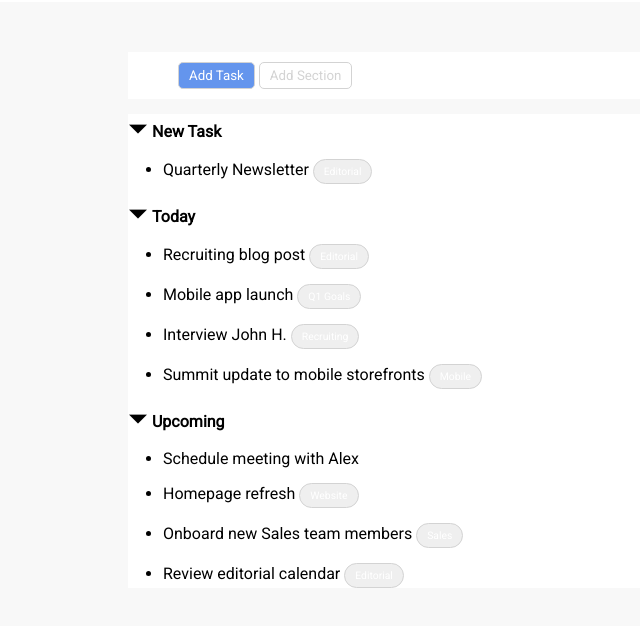
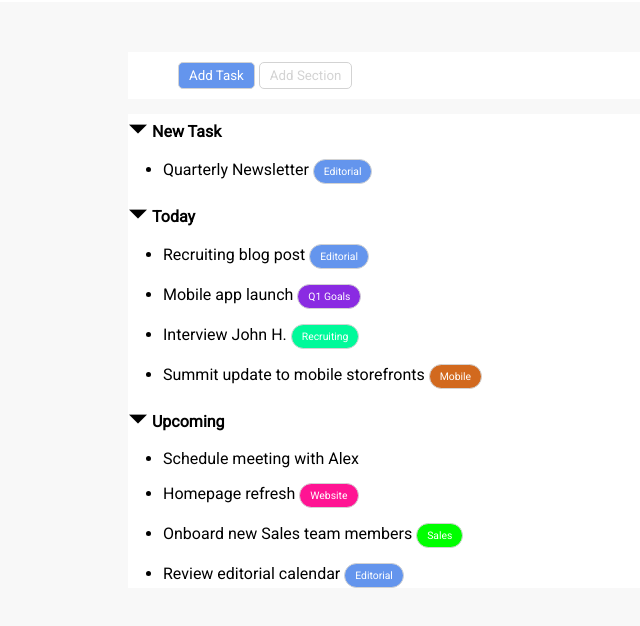
Before and after one commit to ClaudioLeone/html-css-toboolist, a plain HTML site: page index.html in a window 1280 px wide. Shown: the part 70-696 px from the top of the page, without its empty margins (0-640 px from the left). Drawn offline with Linux system fonts and the light colour scheme.

Commit message:
Colorized side notification buttons

```diff
--- a/CSS/style.css
+++ b/CSS/style.css
@@ -3,7 +3,6 @@
     padding: 0;
     box-sizing: border-box;
     font-family: 'Roboto', sans-serif;
-    /* background-color: rgb(248, 248, 248); */
 }
 
 body{
@@ -83,3 +82,27 @@ li{
 .central-section-color{
     background-color: white;
 }
+
+.editorial-color{
+    background-color: cornflowerblue;
+}
+
+.goals-color{
+    background-color: blueviolet;
+}
+
+.recruiting-color{
+    background-color :mediumspringgreen
+}
+
+.mobile-color{
+    background-color: chocolate;
+}
+
+.website-color{
+    background-color: deeppink;
+}
+
+.sales-color{
+    background-color: lime ;
+}
--- a/index.html
+++ b/index.html
@@ -33,17 +33,17 @@
                     <section class="central-section-color">
                         <ul>
                             <li class="list-titles"><span id="triang-entity">&#9207;</span> <strong> New Task</strong></li>
-                            <li class="bullets-position">Quarterly Newsletter <button class="msg-category">Editorial</button></li>
+                            <li class="bullets-position">Quarterly Newsletter <button class="msg-category editorial-color">Editorial</button></li>
                         </ul>
                     </section>
 
                     <section>
                         <ul>
                             <li class="list-titles"><span id="triang-entity">&#9207;</span> <strong> Today</strong></li>
-                            <li class="bullets-position">Recruiting blog post <button class="msg-category">Editorial</button></li>
-                            <li class="bullets-position">Mobile app launch <button class="msg-category">Q1 Goals</button></li>
-                            <li class="bullets-position">Interview John H. <button class="msg-category">Recruiting</button></li>
-                            <li class="bullets-position">Summit update to mobile storefronts <button class="msg-category">Mobile</button></li>
+                            <li class="bullets-position">Recruiting blog post <button class="msg-category editorial-color">Editorial</button></li>
+                            <li class="bullets-position">Mobile app launch <button class="msg-category goals-color">Q1 Goals</button></li>
+                            <li class="bullets-position">Interview John H. <button class="msg-category recruiting-color">Recruiting</button></li>
+                            <li class="bullets-position">Summit update to mobile storefronts <button class="msg-category mobile-color">Mobile</button></li>
                         </ul>
                     </section>
 
@@ -51,9 +51,9 @@
                         <ul>
                             <li class="list-titles"><span id="triang-entity">&#9207;</span> <strong> Upcoming</strong></li>
                             <li class="bullets-position">Schedule meeting with Alex</li>
-                            <li class="bullets-position">Homepage refresh <button class="msg-category">Website</button></li>
-                            <li class="bullets-position">Onboard new Sales team members <button class="msg-category">Sales</button></li>
-                            <li class="bullets-position">Review editorial calendar <button class="msg-category">Editorial</button></li>
+                            <li class="bullets-position">Homepage refresh <button class="msg-category website-color">Website</button></li>
+                            <li class="bullets-position">Onboard new Sales team members <button class="msg-category sales-color">Sales</button></li>
+                            <li class="bullets-position">Review editorial calendar <button class="msg-category editorial-color">Editorial</button></li>
                         </ul>
                     </section>
                 </div>
```
